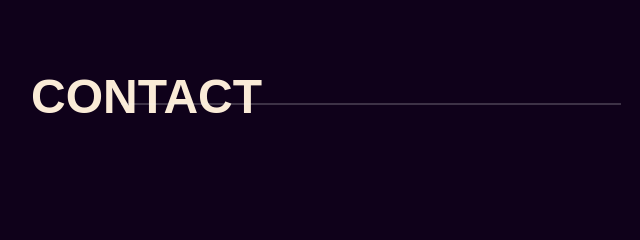
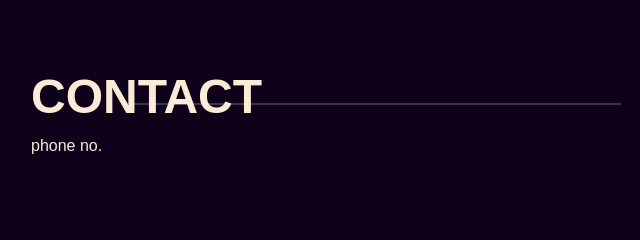
Before and after one commit to rushab08/Rushabh-Gauncar, a plain HTML site: page index.html in a window 1280 px wide. Shown: the part 2540-2780 px from the top of the page, 157-797 px from the left. Drawn offline with nearby package versions, Linux system fonts and the light colour scheme; a web font is replaced by a local one.

Commit message:
change in contacts

```diff
--- a/index.html
+++ b/index.html
@@ -215,7 +215,7 @@
           <div class="col-lg-8">
             <h1 class="display-5 fw-bold">CONTACT</h1>
              <div class="ending-credits">
-
+              <p>phone no.</p>
           </div>
         </div>
       </div>
```
